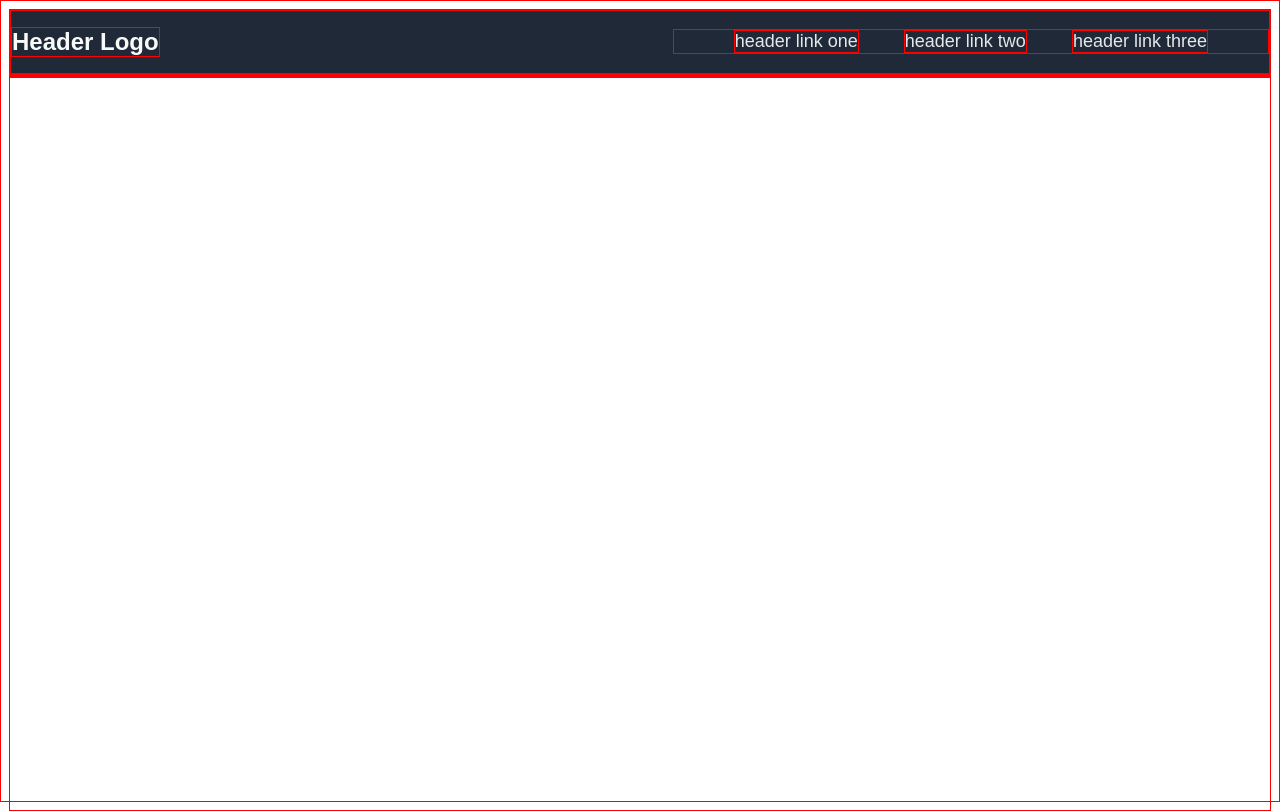
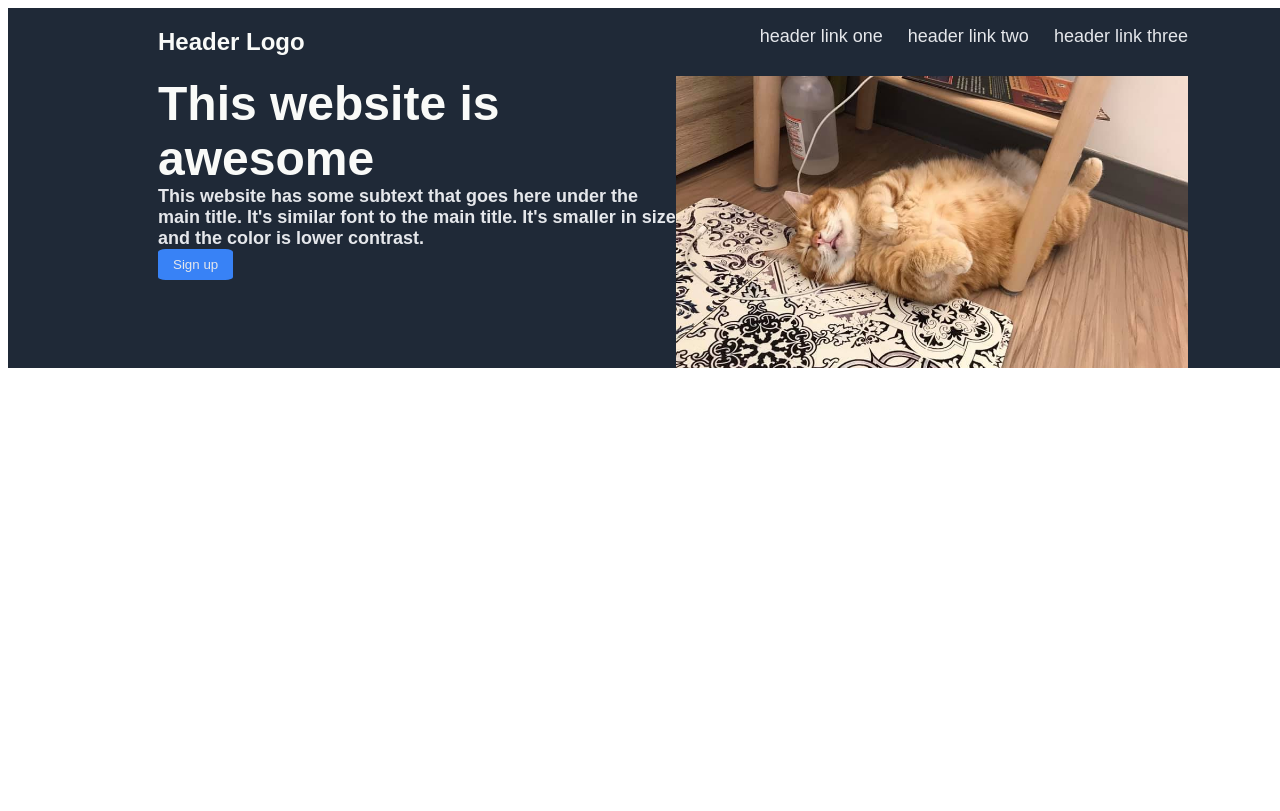
Before and after one commit to kalinasojka/odin-landing-page, a plain HTML site: page index.html in a window 1280 px wide. Drawn offline with Linux system fonts and the light colour scheme.

Commit message:
create hero, minor fixes in header

```diff
--- a/index.html
+++ b/index.html
@@ -9,14 +9,23 @@
 </head>
 <body>
     <header class="container">
-        <h1 class="logo">Header Logo</h1>
+        <h2 class="logo">Header Logo</h2>
         <ul class="header-links">
             <li class="link">header link one</li>
             <li class="link">header link two</li>
             <li class="link">header link three</li>
         </ul>
     </header>
-    <main></main>
+    <main>
+        <div class="hero-container">
+            <div class="hero-text">
+                <h1 class="hero-primary">This website is awesome</h1>
+                <h3 class="hero-secondary">This website has some subtext that goes here under the main title. It's similar font to the main title. It's smaller in size and the color is lower contrast.</h3>
+                <button class="signup-hero">Sign up</button>
+            </div>
+            <img class="hero-img" src="cat.jpeg" alt="a red cat sleepeing on its back on the floor">
+        </div>
+    </main>
     <footer></footer>
 </body>
 </html>
--- a/styles.css
+++ b/styles.css
@@ -1,36 +1,67 @@
 html, body {
     height: 100%;
+    width: 100%;
 }
 
 * {
-    border-color: red;
+    /* border-color: red;
     border-width: 1px;
-    border-style: solid;
+    border-style: solid; */
     font-family: Arial, Helvetica, sans-serif;
 }
-header.container {
+
+header, div.hero-container, footer {
+    padding: 0px 100px 0px  150px;
+}
+
+header.container, div.hero-container {
     background-color: #1F2937;
 }
 
-h1 {
+h2.logo {
     display: inline-block;
     font-size: 24px;
     color: #F9FAF8;
 }
 
 ul.header-links {
-    display: inline-block;
     list-style-type: none;
     float: right;
-    padding-right: 40px;
 }
 
 li.link {
     display: inline-block;
-    margin: 0px 20px 0px 20px;
+    margin: 0px 0px 0px 20px;
 }
 
 ul.header-links, .hero-secondary {
     font-size: 18px;
     color: #E5E7EB;
 }
+/* hero */
+div.hero-container {
+    display: flex;
+    justify-content: center;
+}
+ h1.hero-primary {
+    font-size: 48px;
+    font-style: extra-bold;
+    color: #F9FAF8;
+    margin: 0;
+ }
+
+ img.hero-img {
+     width: 40vw;
+ }
+
+ h3.hero-secondary {
+     margin: 0;
+ }
+
+ button.signup-hero {
+     background-color: #3882F6;
+     border-radius: 10%;
+     border-width: 0;
+     color: #E5E7EB;
+     padding: 8px 15px 8px 15px;
+ }
```
Also changed, not shown: cat.jpeg (added).
